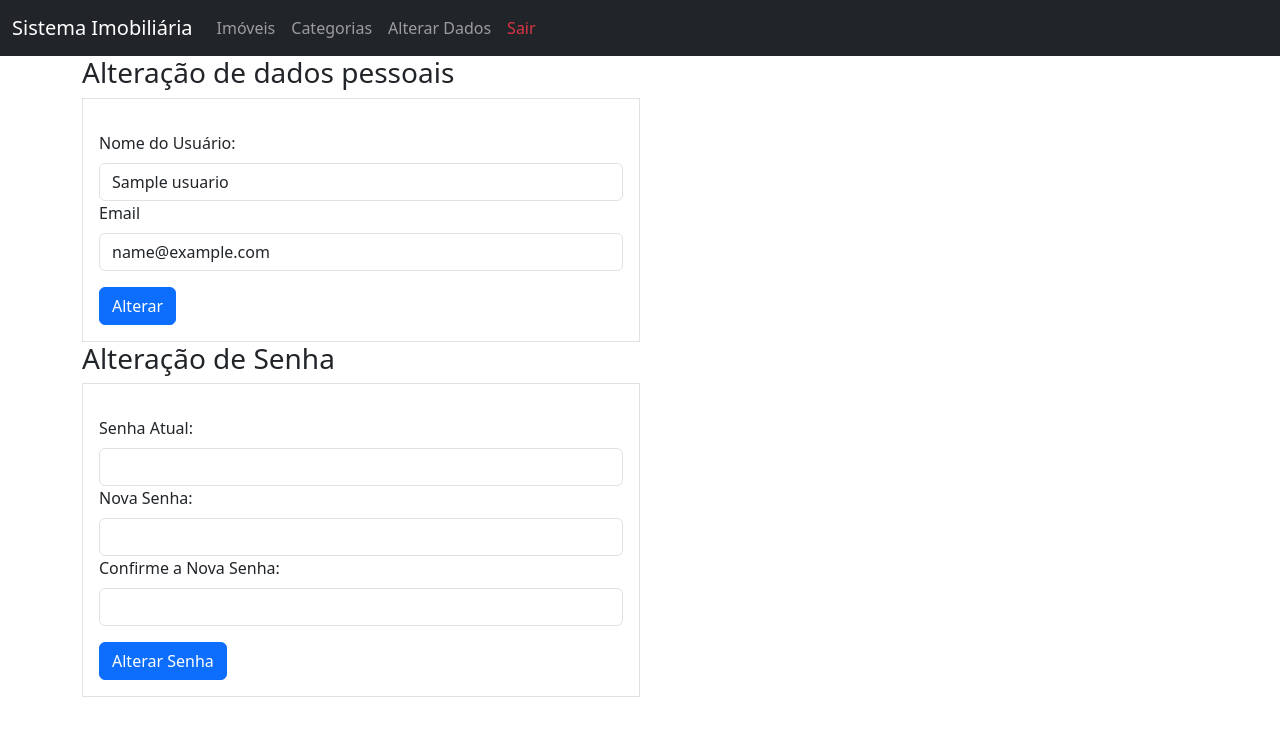
After one commit to igorcontri/eletivaI-php, a PHP site: page /alterar_dados.php in a window 1280 px wide. The commit adds this page. Shown: the top 736 px of the page. Run offline with PHP 8.4, Linux system fonts and the light colour scheme; the visitor is signed in with stand-in values (Sample User, id 1); tables that the repository leaves empty or names only in its code hold one stand-in row (values such as "Sample post"); some libraries are stand-ins or nearby versions.

Commit message:
projeto aula

```diff
--- /dev/null
+++ b/01_exercicios/projeto/alterar_dados.php
@@ -0,0 +1,115 @@
+<?php
+    require_once('cabecalho.php');
+
+    function retornaDadosUsuario(){
+        require("conexao.php");
+        try {
+            $sql = "SELECT * FROM usuario WHERE id = ?";
+            $stmt = $pdo->prepare($sql);
+            $stmt->execute([$_SESSION['id']]);
+            $usuario = $stmt->fetch(PDO::FETCH_ASSOC);
+            if (!$usuario){
+                die("Erro ao consultar usuário");
+            } else {
+                return $usuario;
+            }
+        } catch (Exception $e){
+            die("Erro ao consultar usuário". $e->getMessage());
+        }
+    }
+
+    function alterarDadosUsuario($nome, $email){
+        require("conexao.php");
+        try {
+            $sql = "UPDATE usuario SET nome = ?, email = ? WHERE id = ?";
+            $stmt = $pdo->prepare($sql);
+            if($stmt->execute([$nome, $email, $_SESSION['id']]))
+                echo "<p class='mt-3 text-success'> Dados alterados com sucesso! </p>";
+            else
+                echo "<p class='mt-3 text-danger'> Erro ao alterar dados! </p>";
+
+        } catch (Exception $e) {
+            die("Erro ao alterar dados do usuário: ".$e->getMessage());
+        }
+    }
+
+    function alterarSenha($senhaAntiga, $novaSenha, $novaSenhaConfirm){
+        require("conexao.php");
+        try {
+            if ($novaSenha == $novaSenhaConfirm){
+                $usuario = retornaDadosUsuario();
+                if (password_verify($senhaAntiga, $usuario['senha'])){
+                    $sql = "UPDATE usuario SET senha = ? WHERE id = ?";
+                    $stmt = $pdo->prepare($sql);
+                    $nova_senha = password_hash($novaSenha, PASSWORD_BCRYPT);
+                    if($stmt->execute([$novaSenha, $_SESSION['id']]))
+                        require("sair.php");
+                    else
+                        echo "<p class='mt-3 text-danger'> Erro ao alterar senha! </p>";
+                }
+            } else {
+                echo "<p class='mt-3 text-danger'> Senhas não conferem </p>";
+            }
+        } catch (Exception $e) {
+            die("Erro ao alterar senha: ".$e->getMessage());
+        }
+    }
+
+    if($_SERVER['REQUEST_METHOD'] = "POST"){
+        if (isset($_POST['nome']) && isset($_POST['email'])){
+            alterarDadosUsuario($_POST['nome'], $_POST['email']);
+        } else if (isset($_POST['nova_senha'])) {
+            alterarSenha($_POST['senha'], $_POST['nova_senha'], $_POST['confirma_nova_senha']);
+        }
+    }
+    $usuario = retornaDadosUsuario();
+?>
+<h3> Alteração de dados pessoais </h3>
+<form action="" method="post" class="border w-50 p-3">
+      <div class="row mt-3">
+        <div class="col">
+          <label for="nome" class="form-label">Nome do Usuário: </label>
+          <input value="<?= $usuario['nome'] ?>" type="text" id="nome" name="nome" class="form-control">
+        </div>
+      </div>
+      <div class="row">
+        <div class="col">
+          <label for="email" class="form-label">Email</label>
+          <input value="<?= $usuario['email'] ?>" type="text" id="email" name="email" class="form-control">
+        </div>
+      </div>
+      <div class="row">
+        <div class="col">
+          <button type="submit" class="btn btn-primary mt-3"> Alterar </button>
+        </div>
+      </div>
+    </form>
+
+    <h3> Alteração de Senha </h3>
+    <form action="" method="post" class="border w-50 p-3">
+      <div class="row mt-3">
+        <div class="col">
+          <label for="senha" class="form-label">Senha Atual: </label>
+          <input type="password" id="senha" name="senha" class="form-control">
+        </div>
+      </div>
+      <div class="row">
+        <div class="col">
+          <label for="nova_senha" class="form-label">Nova Senha: </label>
+          <input type="password" id="nova_senha" name="nova_senha" class="form-control">
+        </div>
+      </div>
+      <div class="row">
+        <div class="col">
+          <label for="confirma_nova_senha" class="form-label">Confirme a Nova Senha: </label>
+          <input type="password" id="confirma_nova_senha" name="confirma_nova_senha" class="form-control">
+        </div>
+      </div>
+      <div class="row">
+        <div class="col">
+          <button type="submit" class="btn btn-primary mt-3"> Alterar Senha </button>
+        </div>
+      </div>
+    </form>
+<?php
+    require_once('rodape.php');
--- a/01_exercicios/projeto/cabecalho.php
+++ b/01_exercicios/projeto/cabecalho.php
@@ -31,6 +31,9 @@
             <a class="nav-link" href="categorias.php">Categorias</a>
           </li>
           <li class="nav-item">
+            <a class="nav-link" href="alterar_dados.php">Alterar Dados</a>
+          </li>
+          <li class="nav-item">
             <a class="nav-link text-danger" href="sair.php">Sair</a>
           </li>
         </ul>
--- a/01_exercicios/projeto/index.php
+++ b/01_exercicios/projeto/index.php
@@ -27,6 +27,7 @@
             session_start();
             $_SESSION['usuario'] = $usuario['nome'];
             $_SESSION['acesso'] = true;
+            $_SESSION['id'] = $usuario['id'];
             header('location: principal.php');
 
           } else {
```
